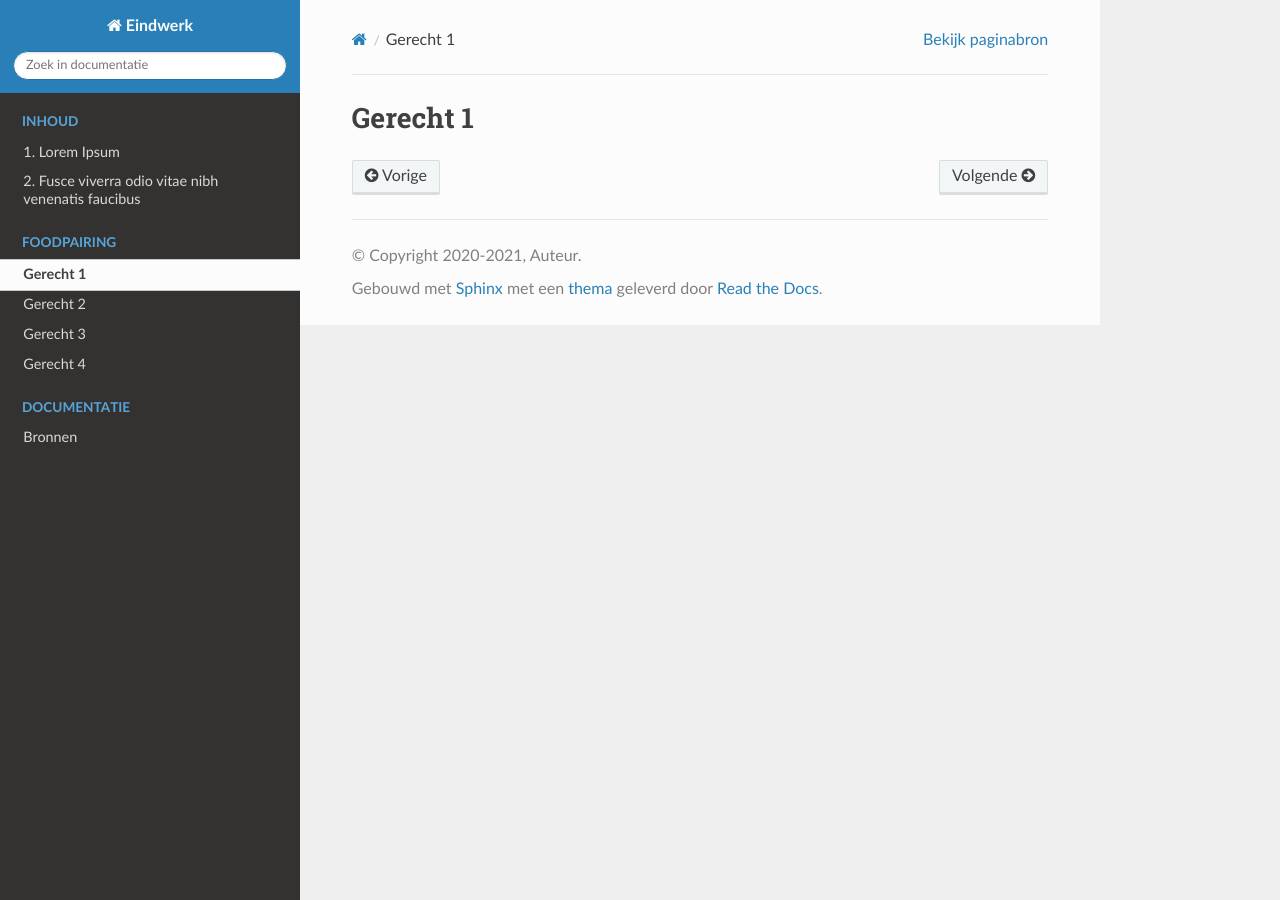
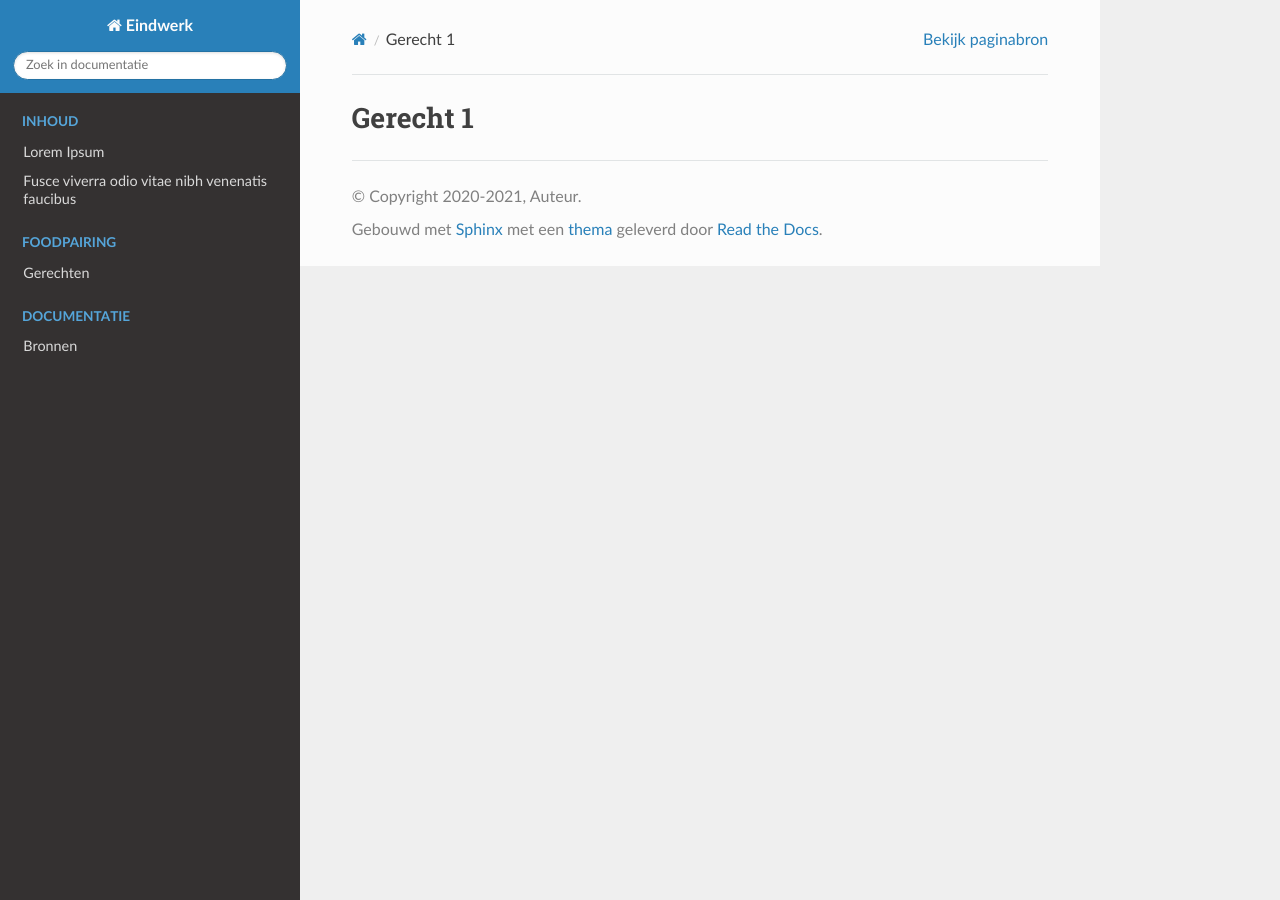
Before and after one commit to vindevoy/zythologie-eindwerk, a Sphinx documentation site: the page built from source/foodpairing/gerecht_1.rst, in a window 1280 px wide. Built offline with Sphinx 7.4.7 and the Read the Docs theme 2.0.0, drawn with Linux system fonts in a browser that asks for light colours.

Commit message:
Gerechten zijn maar 1 hoofdstuk meer in PDF

```diff
--- a/source/foodpairing/gerecht_1.rst
+++ b/source/foodpairing/gerecht_1.rst
@@ -3,6 +3,5 @@
   Author: Yves Vindevogel
   Date: 2021-01-13
 
-=========
 Gerecht 1
 =========
--- a/source/foodpairing/gerecht_2.rst
+++ b/source/foodpairing/gerecht_2.rst
@@ -3,6 +3,5 @@
   Author: Yves Vindevogel
   Date: 2021-01-13
 
-=========
 Gerecht 2
 =========
--- a/source/foodpairing/gerecht_3.rst
+++ b/source/foodpairing/gerecht_3.rst
@@ -3,6 +3,5 @@
   Author: Yves Vindevogel
   Date: 2021-01-13
 
-=========
 Gerecht 3
 =========
--- a/source/foodpairing/gerecht_4.rst
+++ b/source/foodpairing/gerecht_4.rst
@@ -3,6 +3,6 @@
   Author: Yves Vindevogel
   Date: 2021-01-13
 
-=========
+
 Gerecht 4
 =========
--- /dev/null
+++ b/source/foodpairing/gerechten.rst
@@ -0,0 +1,8 @@
+=========
+Gerechten
+=========
+
+.. include:: gerecht_1.rst
+.. include:: gerecht_2.rst
+.. include:: gerecht_3.rst
+.. include:: gerecht_4.rst
--- a/source/index.rst
+++ b/source/index.rst
@@ -19,7 +19,6 @@ Inhoud
 
 .. toctree::
   :caption: Inhoud
-  :numbered:
   :hidden:
 
   inhoud/inhoud_1.rst
@@ -33,10 +32,7 @@ Foodpairing
   :caption: Foodpairing
   :hidden:
 
-  foodpairing/gerecht_1.rst
-  foodpairing/gerecht_2.rst
-  foodpairing/gerecht_3.rst
-  foodpairing/gerecht_4.rst
+  foodpairing/gerechten.rst
 
 
 
```
